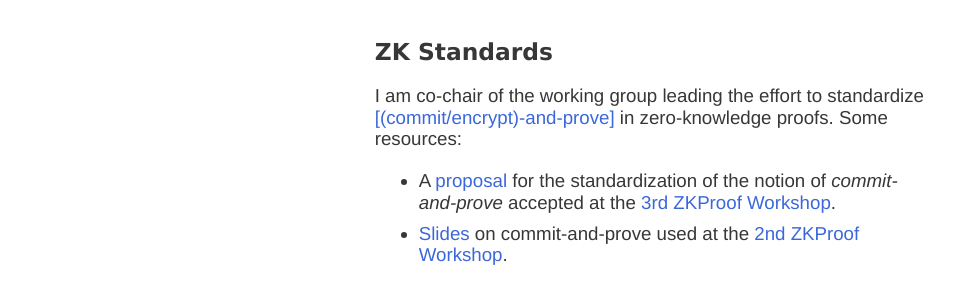
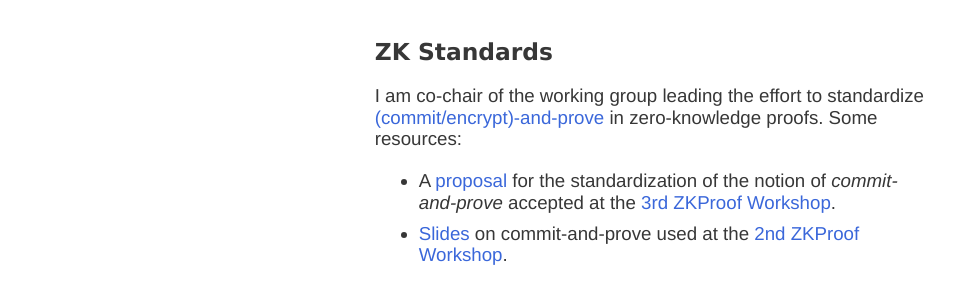
Before and after one commit to matteocam/matteocam.github.io, a Jekyll site: the page built from index.md, in a window 1280 px wide and 900 px high, scrolled down 727 px. Shown: the part 442-742 px from the top of the window, without its empty margins (2-956 px from the left). Built offline with Jekyll 4.4.1, drawn with Linux system fonts in a browser that asks for light colours; nearby versions of some CDN libraries; some web fonts are replaced; a script that is not in the unit is left out.

```diff
--- a/index.md
+++ b/index.md
@@ -36,7 +36,7 @@ In some of my latest projects I worked on questions as:
 
 ## ZK Standards
 
-I am co-chair of the working group leading the effort to standardize [[(commit/encrypt)-and-prove]](https://hackmd.io/@dariofiore/rkXo8EBp8) in zero-knowledge proofs. Some resources:
+I am co-chair of the working group leading the effort to standardize [(commit/encrypt)-and-prove](https://hackmd.io/@dariofiore/rkXo8EBp8) in zero-knowledge proofs. Some resources:
 - A [proposal](assets/misc/zkproof-cp-standards-revised.pdf) for the standardization of the notion of _commit-and-prove_ accepted at the [3rd ZKProof Workshop](https://zkproof.org/workshop3/main.html).
 - [Slides](assets/misc/CP-standard-ZKProof-slides.pdf) on commit-and-prove used at the [2nd ZKProof Workshop](https://zkproof.org/workshop2/main.html).
 
```
